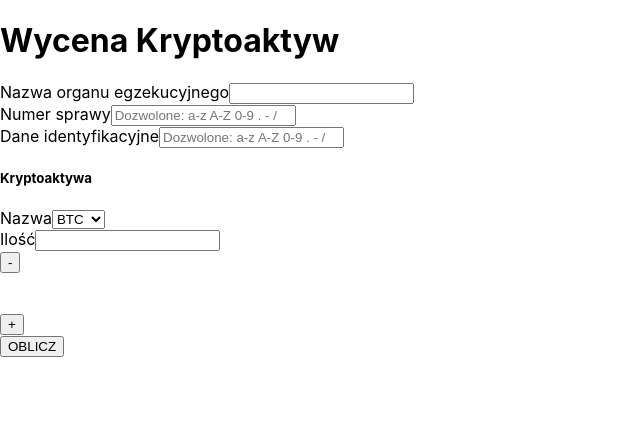
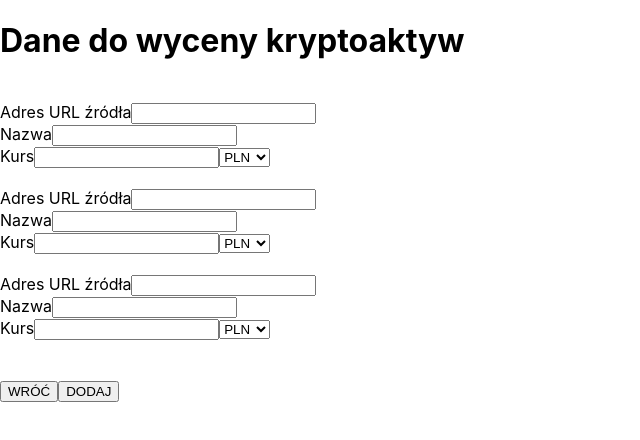
Before and after one commit to aniametz/kryptokasa, a React (Create React App) app: page /manualsourcesform in a window 1280 px wide. Shown: the top 440 px of the page, without its empty margins (0-640 px from the left). Built offline with nearby package versions, Linux system fonts and the light colour scheme.

Commit message:
Routes, CalculationsResults view and ManualSourcesForm added

```diff
--- a/package.json
+++ b/package.json
@@ -13,6 +13,7 @@
     "react-dom": "^18.2.0",
     "react-router-dom": "^6.16.0",
     "react-scripts": "5.0.1",
+    "validator": "^13.11.0",
     "web-vitals": "^2.1.4"
   },
   "scripts": {
--- a/src/App.js
+++ b/src/App.js
@@ -1,6 +1,6 @@
 import './App.css';
 
-import Home from './forms/CalculationsForm'
+import Home from './general/Home'
 
 export default function App() {
   return (
--- a/src/forms/CalculationsForm.js
+++ b/src/forms/CalculationsForm.js
@@ -1,4 +1,5 @@
 import { useState } from 'react';
+import { useNavigate } from 'react-router-dom';
 import CryptoForm from "./CryptoOptionsForm";
 
 export default function CalculationsForm() {
@@ -35,7 +36,6 @@ export default function CalculationsForm() {
       ...formValues,
       [name]: value,
     });
-
   };
 
   const [errorMessage, setErrorMessage] = useState("");
@@ -70,7 +70,15 @@ export default function CalculationsForm() {
     handleCalculateCryptoAverage()
   };
 
-  const handleCalculateCryptoAverage = () => { }
+  const navigate = useNavigate();
+
+  const handleCalculateCryptoAverage = () => {
+    navigate('/results')
+  }
+
+  const handleGoToManualSourcesForm = () => {
+    navigate('/manualsourcesform')
+  }
 
   return (
     <>
@@ -103,6 +111,10 @@ export default function CalculationsForm() {
       </form>
       <button onClick={handleValidateInput}>OBLICZ</button>
       {errorMessage && <div style={{ color: 'red' }}>{errorMessage}</div>}
+
+      <br></br>
+      <br></br>
+      <button onClick={handleGoToManualSourcesForm}>MANUALNIE WPROWADŹ DANE DO WYCENY</button>
     </>
   );
 }
--- a/src/forms/ManualSourcesForm.js
+++ b/src/forms/ManualSourcesForm.js
@@ -1,7 +1,83 @@
-export default function ManualForm() {
-    return (
-      <>
-        <h1>Here is a place for manual input</h1>
-      </>
-    );
-  }
+import { useState } from 'react';
+import { useNavigate } from 'react-router-dom';
+import validator from 'validator'
+
+export default function ManualSourcesForm() {
+  const sourcesSize = 3;
+  const currencies = ['PLN', 'USD'];
+  const [formValues, setFormValues] = useState(Array.from(({ length: 3 }), () => (({ url: '', stock: '', price: '', currency: currencies[0] }))));
+  const indexes = [...Array(sourcesSize).keys()];
+
+  const handleInputChange = (index, event) => {
+    const { name, value } = event.target;
+    const updatedFormsValues = [...formValues];
+    updatedFormsValues[index][name] = value;
+    setFormValues(updatedFormsValues);
+  };
+
+  const handleOptionChange = (index, event) => {
+    const updatedFormsValues = [...formValues];
+    updatedFormsValues[index].currency = event.target.value;
+    setFormValues(updatedFormsValues);
+  };
+
+  const [errorMessage, setErrorMessage] = useState("");
+
+  const handleValidateInput = () => {
+    if (!Object.values(formValues).every((value) => validator.isURL(value.url))) {
+      setErrorMessage('Formularz zwiera niepoprawne adresy URL.')
+      return;
+    }
+    if (!Object.values(formValues).every((value) => validator.isNumeric(value.price))) {
+      setErrorMessage('Formularz zwiera niepoprawne dane dla kursu.')
+      return;
+    }
+    if (Object.values(formValues).some((value) => value.stock.trim() === '' || value.price.trim() === '')) {
+      setErrorMessage("Formularz zwiera puste pola.")
+      return;
+    }
+    if (Object.values(formValues).some((value) => value.price < 0)) {
+      setErrorMessage("Formularz zwiera ujemne wartości dla kursu.")
+      return;
+    }
+    setErrorMessage("")
+
+    console.log({ formValues })
+    handleComeBack();
+  };
+
+  const navigate = useNavigate();
+
+  const handleComeBack = () => {
+    navigate('/')
+  };
+
+  return (
+    <>
+      <h1>Dane do wyceny kryptoaktyw</h1>
+      <form>
+        {indexes.map((sourceIndex) => {
+          return <div key={sourceIndex}>
+            <br></br>
+            <label>Adres URL źródła</label><input type='text' name="url" value={formValues.url} onChange={(e) => handleInputChange(sourceIndex, e)} />
+            <br></br>
+            <label>Nazwa</label><input type='text' name="stock" value={formValues.stock} onChange={(e) => handleInputChange(sourceIndex, e)} />
+            <br></br>
+            <label>Kurs</label><input type='number' name="price" value={formValues.price} onChange={(e) => handleInputChange(sourceIndex, e)} />
+            <select value={formValues.currency} onChange={(e) => handleOptionChange(sourceIndex, e)}>
+              {currencies.map((currencyOption, currencyIndex) => (
+                <option key={currencyIndex} value={currencyOption}>{currencyOption}</option>
+              ))}
+            </select>
+            <br></br>
+          </div>
+        })}
+      </form>
+      <br></br>
+      <br></br>
+      <button onClick={handleComeBack}>WRÓĆ</button>
+      <button onClick={handleValidateInput}>DODAJ</button>
+      {errorMessage && <div style={{ color: 'red' }}>{errorMessage}</div>}
+    </>
+  );
+}
--- /dev/null
+++ b/src/general/CalculationsResult.js
@@ -0,0 +1,12 @@
+export default function CalculationsResult({ data }) {
+  return (
+    <>
+      <br></br>
+      <div>URL: {data.url}</div>
+      <div>Nazwa: {data.stock}</div>
+      <div>Kurs: {data.price} ({data.currency})</div>
+      <div>Data: {data.date}</div>
+      <br></br>
+    </>
+  );
+}
--- /dev/null
+++ b/src/general/CalculationsResults.js
@@ -0,0 +1,32 @@
+import { useNavigate } from 'react-router-dom';
+import CalculationsResult from './CalculationsResult'
+
+export default function CalculationsResults() {
+    const mockResults = [
+        { 'price': '118442.42', 'date': '2023-09-30 22:01:51', 'url': 'https://api.zondacrypto.exchange/rest/trading/ticker/BTC-PLN', 'stock': 'zonda', 'currency': 'PLN' },
+        { 'price': '118442.42', 'date': '2023-09-30 22:01:51', 'url': 'https://api.zondacrypto.exchange/rest/trading/ticker/BTC-PLN', 'stock': 'zonda', 'currency': 'PLN' },
+        { 'price': '118442.42', 'date': '2023-09-30 22:01:51', 'url': 'https://api.zondacrypto.exchange/rest/trading/ticker/BTC-PLN', 'stock': 'zonda', 'currency': 'PLN' }
+    ]
+
+    const handleGenerateReport = (event) => {
+        console.log("Raport do wygenerowania")
+    };
+
+    const navigate = useNavigate();
+
+    const handleComeBack = () => {
+        navigate('/')
+    }
+
+    return (
+        <>
+            <div>
+                {mockResults.map((dataEntry, index) => (
+                    <CalculationsResult key={index} data={dataEntry} />
+                ))}
+            </div>
+            <button onClick={handleGenerateReport}>GENERUJ RAPORT</button>
+            <button onClick={handleComeBack}>WRÓĆ</button>
+        </>
+    );
+}
--- a/src/general/Home.js
+++ b/src/general/Home.js
@@ -1,9 +1,17 @@
-import CalculationsForm from '../forms/CalculationsForm'
+import { Routes, Route } from 'react-router-dom';
+
+import CalculationsForm from '../forms/CalculationsForm';
+import CalculationsResults from './CalculationsResults';
+import ManualSourcesForm from '../forms/ManualSourcesForm';
 
 export default function Home() {
   return (
     <>
-      <CalculationsForm />
+      <Routes>
+        <Route path="/" element={<CalculationsForm />} />
+        <Route path="/results" element={<CalculationsResults />} />
+        <Route path="/manualsourcesform" element={<ManualSourcesForm />} />
+      </Routes>
     </>
   );
 }
--- a/src/index.js
+++ b/src/index.js
@@ -1,11 +1,12 @@
 import React from 'react';
 import ReactDOM from 'react-dom/client';
+import { BrowserRouter } from 'react-router-dom';
 import './index.css';
 import App from './App';
 
 const root = ReactDOM.createRoot(document.getElementById('root'));
 root.render(
-  <React.StrictMode>
+  <BrowserRouter>
     <App />
-  </React.StrictMode>
+  </BrowserRouter>
 );
```
Also changed, not shown: 1 other file (tests, documents, lock files or other folders).
